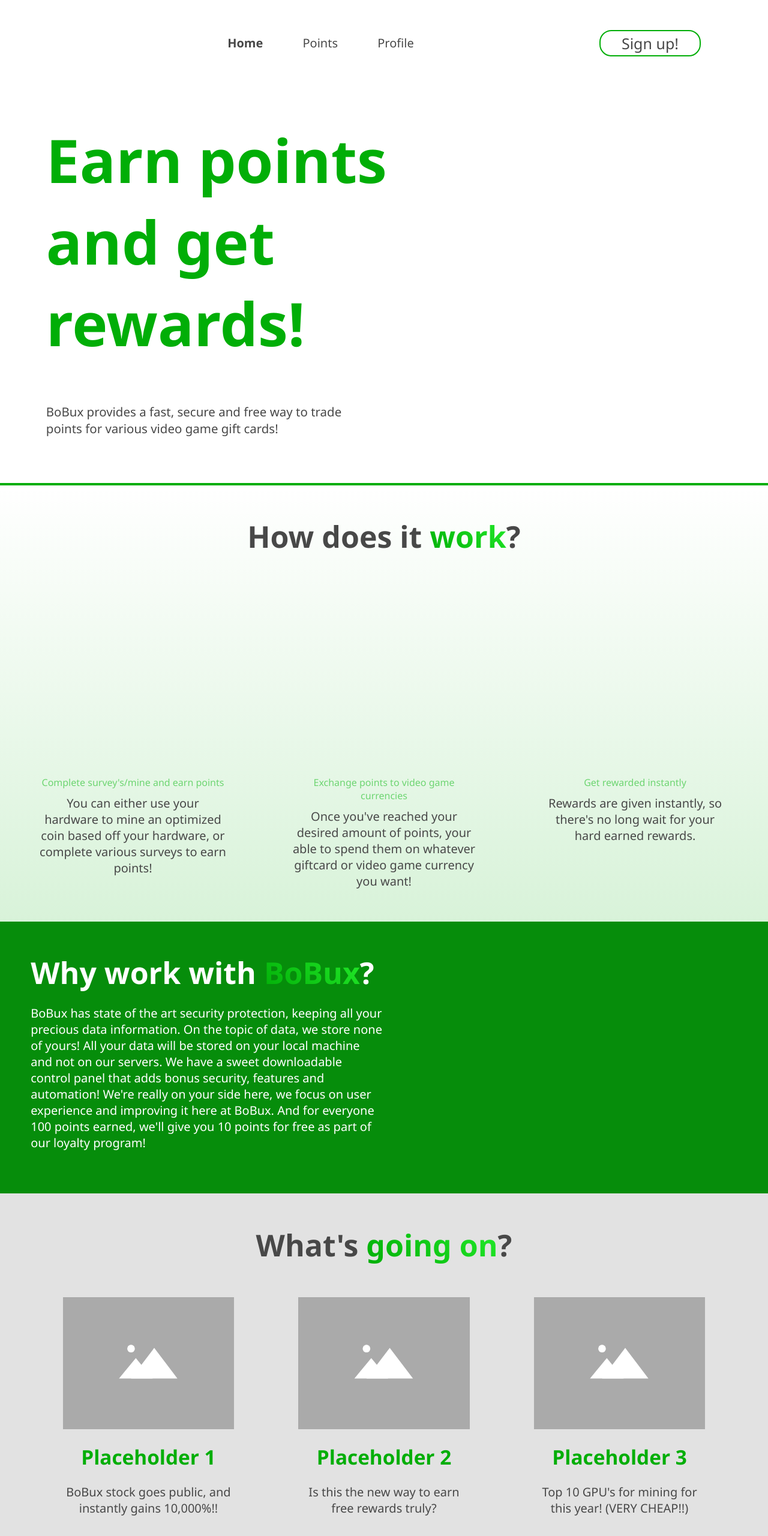
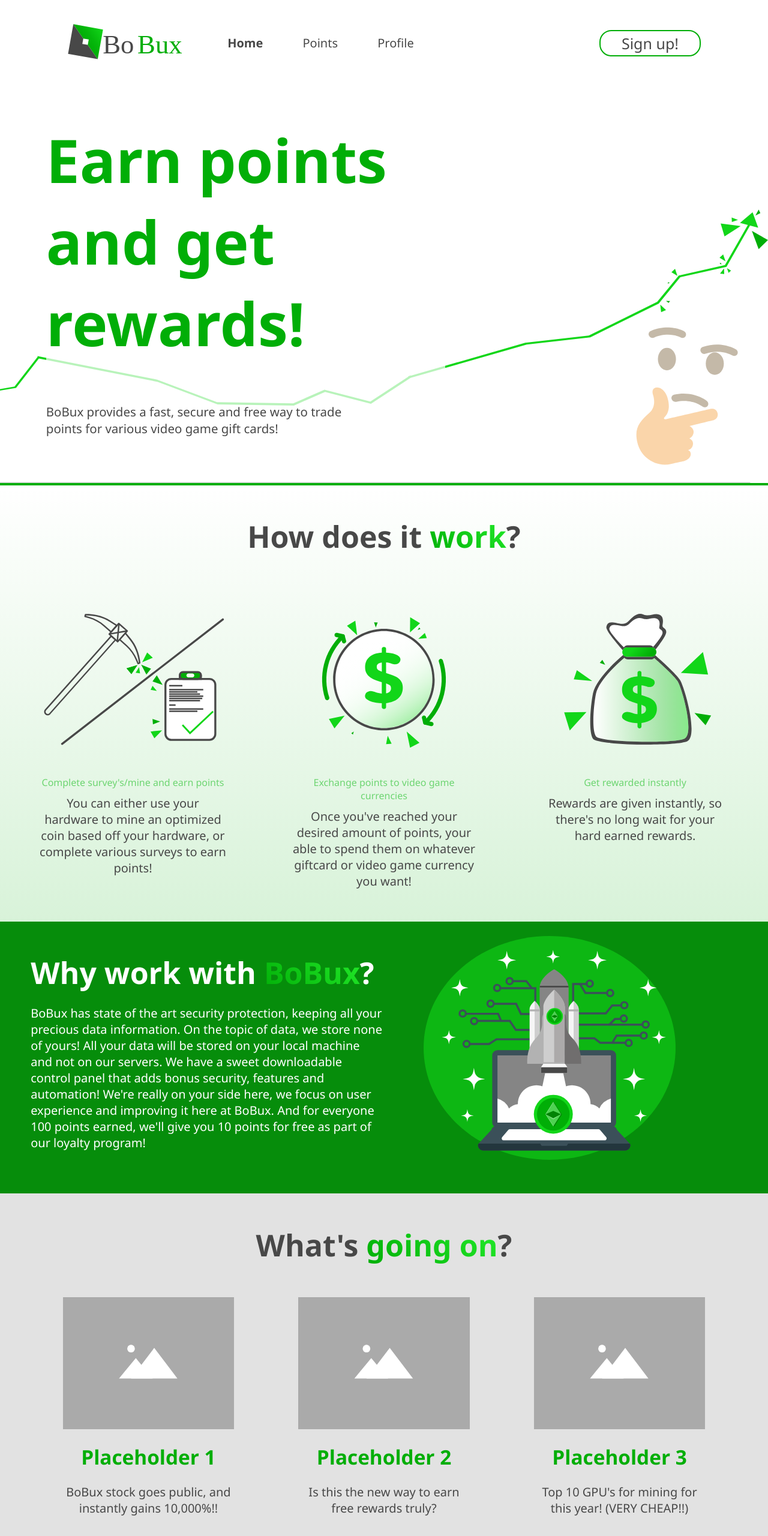
Before and after one commit to MindPotato/L2BobuxWebsite, a plain HTML site: page pages/index.html in a window 1280 px wide. Shown: the top 2560 px of the page at 60% size. Drawn offline with Linux system fonts and the light colour scheme; files whose address does not match are found by name.

Commit message:
updated css for new images

```diff
--- a/styles/main.css
+++ b/styles/main.css
@@ -137,7 +137,7 @@ body {
     /*Makes it possbile for HTML attributes to be side by side*/
     margin: auto 30px auto auto;
     /*Makes sure anything to the right is pushed 30px*/
-    background-image: url(/rawimages/bobuxtext.svg);
+    background-image: url(/imgs/bobuxtext.svg);
     /*Easy method to get images in a navbar without using <img> and have it be clickable*/
     background-size: contain;
     /*The background image will fill the space*/
@@ -272,7 +272,7 @@ body {
 }
 
 .mobile .nav-logo {
-    background-image: url(/rawimages/bobuxlogo-whiteflat.svg);
+    background-image: url(/imgs/bobuxlogo-whiteflat.svg);
     position: relative;
 }
 
@@ -372,7 +372,7 @@ body {
     /*Inherits the width from the parent (takes the width from body)*/
     padding-bottom: 6%;
     border-bottom: #01AE07 solid 4px;
-    background-image: url(/rawimages/graph2.svg);
+    background-image: url(/imgs/graph2.svg);
     background-size: 1800px;
     background-position: bottom right;
     /*Keeps the background to the right*/
@@ -484,15 +484,15 @@ body {
 }
 
 .pickaxe {
-    background-image: url(/rawimages/pickaxeorsurvey.svg);
+    background-image: url(/imgs/pickaxeorsurvey.svg);
 }
 
 .coin {
-    background-image: url(/rawimages/coin.svg);
+    background-image: url(/imgs/coin.svg);
 }
 
 .bag {
-    background-image: url(/rawimages/MONEYBAH.svg);
+    background-image: url(/imgs/MONEYBAH.svg);
 }
 
 .contrast {
@@ -528,7 +528,7 @@ body {
     right: 12vw;
     top: 0;
     position: absolute;
-    background-image: url(/rawimages/rocket.svg);
+    background-image: url(/imgs/rocket.svg);
     background-position: center;
     background-size: contain;
     background-repeat: no-repeat;
@@ -544,7 +544,7 @@ body {
 .news-img3 {
     height: 220px;
     width: 100%;
-    background-image: url(/rawimages/Component\ 1\ –\ 1.svg);
+    background-image: url(/imgs/Component\ 1\ –\ 1.svg);
     background-size: cover;
     background-repeat: no-repeat;
     background-position: center;
@@ -616,7 +616,7 @@ footer h1 {
     height: 50px;
     display: block;
     margin: 10px 0;
-    background-image: url(/rawimages/bobuxtext-whiteflat.svg);
+    background-image: url(/imgs/bobuxtext-whiteflat.svg);
     background-position: center;
     background-repeat: no-repeat;
 }
@@ -681,7 +681,7 @@ footer h1 {
 
 @media only screen and (max-width: 1200px) {
     .nav-logo {
-        background-image: url(/rawimages/bobuxlogo.svg);
+        background-image: url(/imgs/bobuxlogo.svg);
         width: 60px;
         transition: 0s;
     }
```
